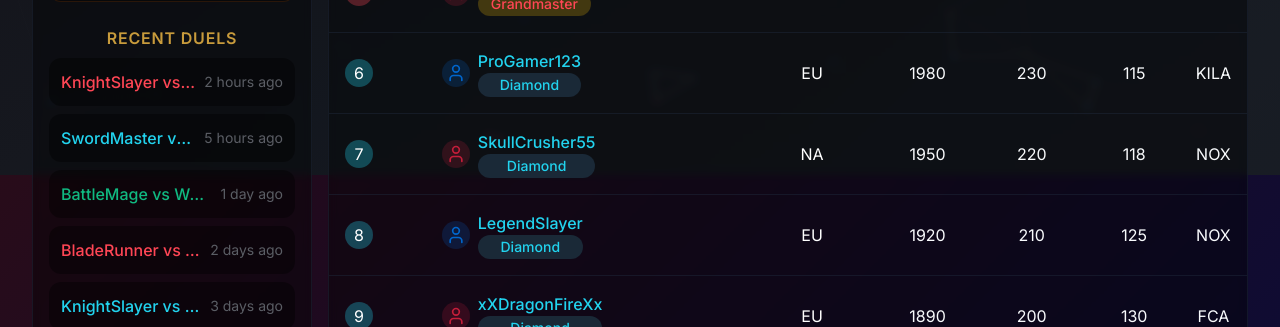
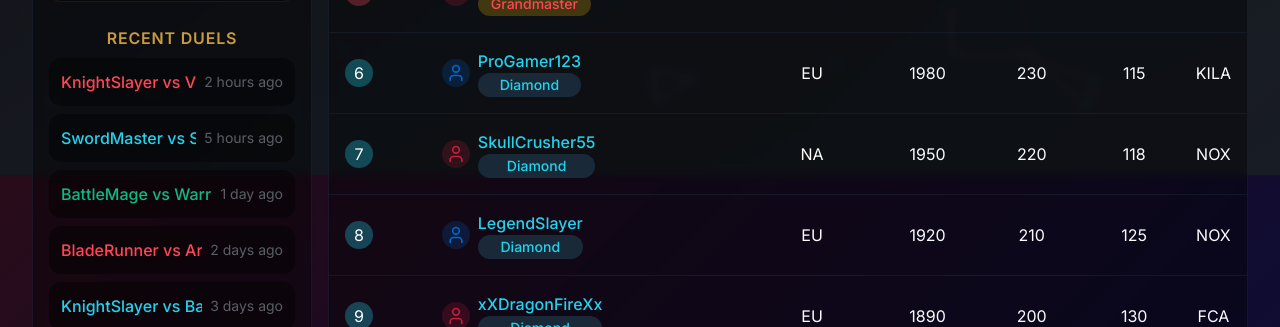
Before and after one commit to iGotYourBackMr/chiv-leaderboard, a Next.js app: page / in a window 1280 px wide. Shown: the part 625-952 px from the top of the page. Built offline with nearby package versions, Linux system fonts and the light colour scheme.

Commit message:
feat: add scrolling animation for long player names in Recent Duels

```diff
--- a/components/rank-tiers-sidebar.tsx
+++ b/components/rank-tiers-sidebar.tsx
@@ -15,7 +15,30 @@ const RankTiersSidebar = ({
   showOnlyDuels = false
 }: RankTiersSidebarProps) => {
   return (
-    <aside className={`${className} bg-black/40 backdrop-blur-sm rounded-2xl border border-slate-800/50 p-4 shadow-xl ${!isMobile ? 'h-full' : ''}`}>
+    <aside className={`${className} bg-black/40 backdrop-blur-sm rounded-xl border border-slate-800/50 p-4 shadow-xl ${!isMobile ? 'h-full' : ''}`}>
+      <style jsx>{`
+        @keyframes scroll {
+          0% { transform: translateX(0); }
+          10% { transform: translateX(0); }
+          40% { transform: translateX(calc(-100% + 200px)); }
+          60% { transform: translateX(calc(-100% + 200px)); }
+          90% { transform: translateX(0); }
+          100% { transform: translateX(0); }
+        }
+        .scroll-text {
+          white-space: nowrap;
+          position: relative;
+          width: 100%;
+        }
+        .scroll-text.animate {
+          animation: scroll 8s infinite linear;
+          animation-play-state: running;
+        }
+        .scroll-text.animate:hover {
+          animation-play-state: paused;
+        }
+      `}</style>
+
       <div className={`${isMobile ? 'w-full overflow-x-auto' : ''}`}>
         {/* Ranking Tiers Section */}
         {(!showOnlyDuels || !isMobile) && (
@@ -92,32 +115,52 @@ const RankTiersSidebar = ({
             <ul className="space-y-2">
               <li className="bg-black/40 rounded-xl p-3 min-w-[240px]">
                 <div className="flex justify-between items-center">
-                  <span className="text-[#FF4655] font-medium truncate">KnightSlayer vs VanguardElite</span>
-                  <span className="text-[#5B5E65] text-sm whitespace-nowrap ml-2">2 hours ago</span>
+                  <div className="flex-1 overflow-hidden mr-2">
+                    <div className="scroll-text animate text-[#FF4655] font-medium">
+                      KnightSlayer vs VanguardElite
+                    </div>
+                  </div>
+                  <span className="text-[#5B5E65] text-sm whitespace-nowrap">2 hours ago</span>
                 </div>
               </li>
               <li className="bg-black/40 rounded-xl p-3 min-w-[240px]">
                 <div className="flex justify-between items-center">
-                  <span className="text-[#22D3EE] font-medium truncate">SwordMaster vs ShieldBearer</span>
-                  <span className="text-[#5B5E65] text-sm whitespace-nowrap ml-2">5 hours ago</span>
+                  <div className="flex-1 overflow-hidden mr-2">
+                    <div className="scroll-text animate text-[#22D3EE] font-medium">
+                      SwordMaster vs ShieldBearer
+                    </div>
+                  </div>
+                  <span className="text-[#5B5E65] text-sm whitespace-nowrap">5 hours ago</span>
                 </div>
               </li>
               <li className="bg-black/40 rounded-xl p-3 min-w-[240px]">
                 <div className="flex justify-between items-center">
-                  <span className="text-[#10B981] font-medium truncate">BattleMage vs WarriorKing</span>
-                  <span className="text-[#5B5E65] text-sm whitespace-nowrap ml-2">1 day ago</span>
+                  <div className="flex-1 overflow-hidden mr-2">
+                    <div className="scroll-text animate text-[#10B981] font-medium">
+                      BattleMage vs WarriorKing
+                    </div>
+                  </div>
+                  <span className="text-[#5B5E65] text-sm whitespace-nowrap">1 day ago</span>
                 </div>
               </li>
               <li className="bg-black/40 rounded-xl p-3 min-w-[240px]">
                 <div className="flex justify-between items-center">
-                  <span className="text-[#FF4655] font-medium truncate">BladeRunner vs ArmorBreaker</span>
-                  <span className="text-[#5B5E65] text-sm whitespace-nowrap ml-2">2 days ago</span>
+                  <div className="flex-1 overflow-hidden mr-2">
+                    <div className="scroll-text animate text-[#FF4655] font-medium">
+                      BladeRunner vs ArmorBreaker
+                    </div>
+                  </div>
+                  <span className="text-[#5B5E65] text-sm whitespace-nowrap">2 days ago</span>
                 </div>
               </li>
               <li className="bg-black/40 rounded-xl p-3 min-w-[240px]">
                 <div className="flex justify-between items-center">
-                  <span className="text-[#22D3EE] font-medium truncate">KnightSlayer vs BattleMage</span>
-                  <span className="text-[#5B5E65] text-sm whitespace-nowrap ml-2">3 days ago</span>
+                  <div className="flex-1 overflow-hidden mr-2">
+                    <div className="scroll-text animate text-[#22D3EE] font-medium">
+                      KnightSlayer vs BattleMage
+                    </div>
+                  </div>
+                  <span className="text-[#5B5E65] text-sm whitespace-nowrap">3 days ago</span>
                 </div>
               </li>
             </ul>
```
